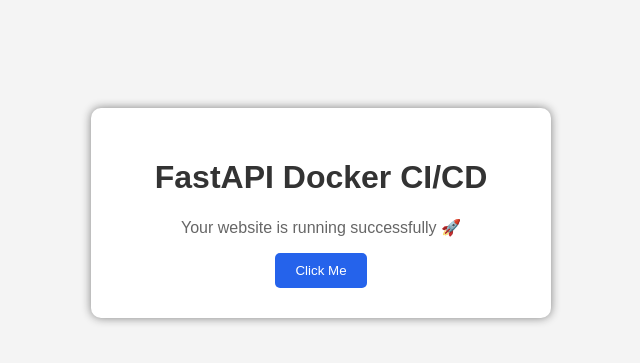
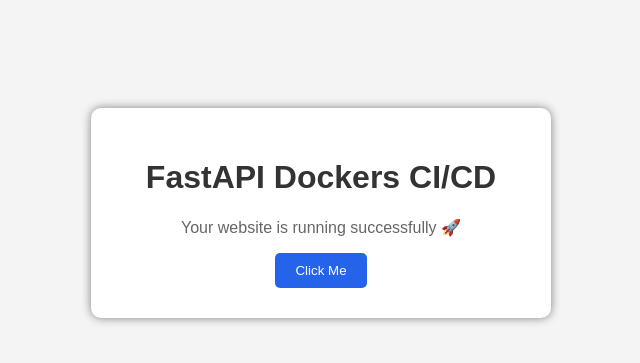
Before and after one commit to Sathwik-Kumbam/jenkins-t, a FastAPI app: page / in a window 1280 px wide. Shown: the top 363 px of the page, without its empty margins (319-959 px from the left). Run offline with FastAPI, Linux system fonts and the light colour scheme.

Commit message:
my commit

```diff
--- a/templates/index.html
+++ b/templates/index.html
@@ -46,7 +46,7 @@
 <body>
 
     <div class="card">
-        <h1>FastAPI Docker CI/CD</h1>
+        <h1>FastAPI Dockers CI/CD</h1>
 
         <p>Your website is running successfully 🚀</p>
 
```
